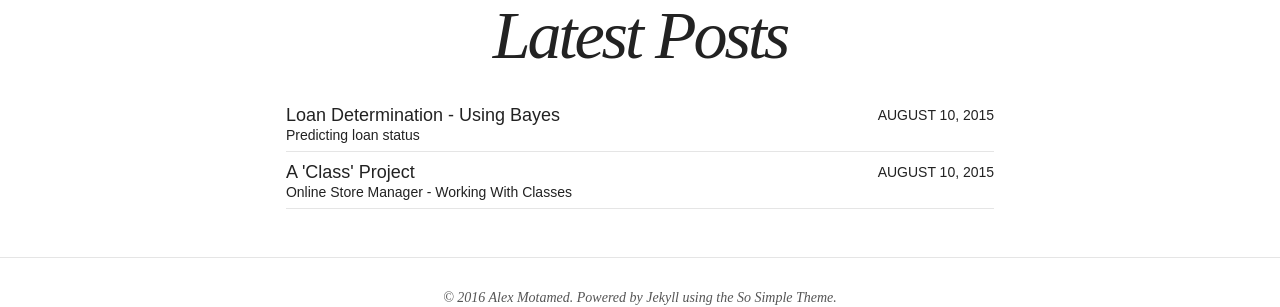
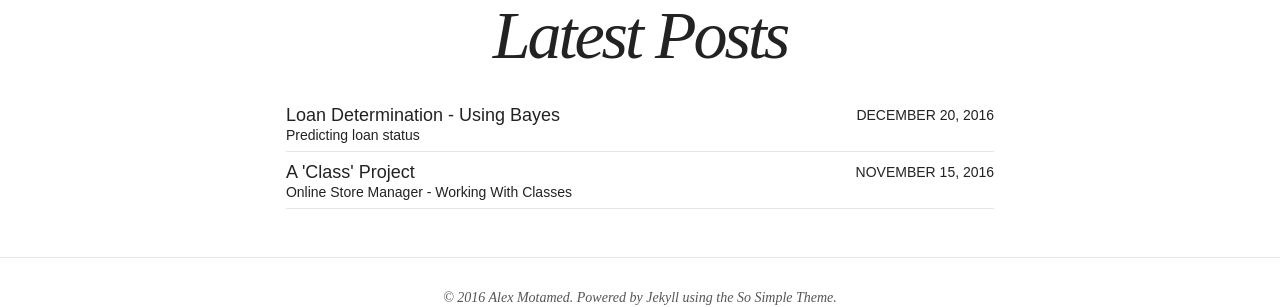
Before and after one commit to avmotamed/blog, a Jekyll site: the page built from index.html, in a window 1280 px wide. Shown: the part 477-784 px from the top of the page. Built offline with Jekyll 4.4.1, drawn with Linux system fonts in a browser that asks for light colours; nearby versions of some CDN libraries.

Commit message:
Update Dates in Posts

```diff
--- a/_posts/blog/2016-11-15-GA-Project2.md
+++ b/_posts/blog/2016-11-15-GA-Project2.md
@@ -7,7 +7,7 @@ excerpt:
 tags: []
 image:
   feature:
-date: 2015-08-10T08:08:50-04:00
+date: 2016-11-15T08:08:50-04:00
 ---
 
 ## Online Store Manager - Working With Classes
--- a/_posts/blog/2016-12-20-Project-5.md
+++ b/_posts/blog/2016-12-20-Project-5.md
@@ -7,7 +7,7 @@ excerpt:
 tags: []
 image:
   feature:
-date: 2015-08-10T08:08:50-04:00
+date: 2016-12-20T08:08:50-04:00
 ---
 
 # Predicting loan status
```
